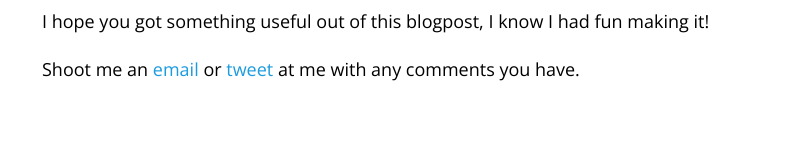
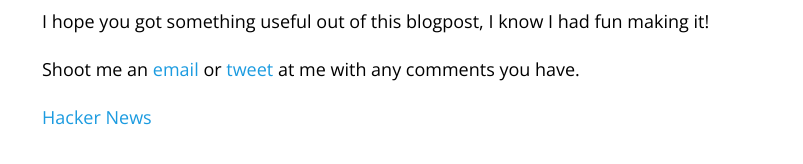
Before and after one commit to gondo/bouk.github.io, a Jekyll site: the page built from _posts/2015-03-29-monkey-patching-in-go.md, in a window 1280 px wide and 900 px high, scrolled down 5340 px. Shown: the part 720-884 px from the top of the window, without its empty margins (238-1041 px from the left). Built offline with Jekyll 4.4.1, drawn with Linux system fonts in a browser that asks for light colours; before the commit the page ends 6192 px from its top, so only the background shows below that.

Commit message:
Add hacker news link

```diff
--- a/_posts/2015-03-29-monkey-patching-in-go.md
+++ b/_posts/2015-03-29-monkey-patching-in-go.md
@@ -89,3 +89,5 @@ Where there's a will there's a way! It's possible for a program to modify itself
 I hope you got something useful out of this blogpost, I know I had fun making it!
 
 Shoot me an [email](mailto:boukevanderbijl@gmail.com) or [tweet](https://twitter.com/BvdBijl) at me with any comments you have.
+
+[Hacker News](https://news.ycombinator.com/item?id=9290917)
```
